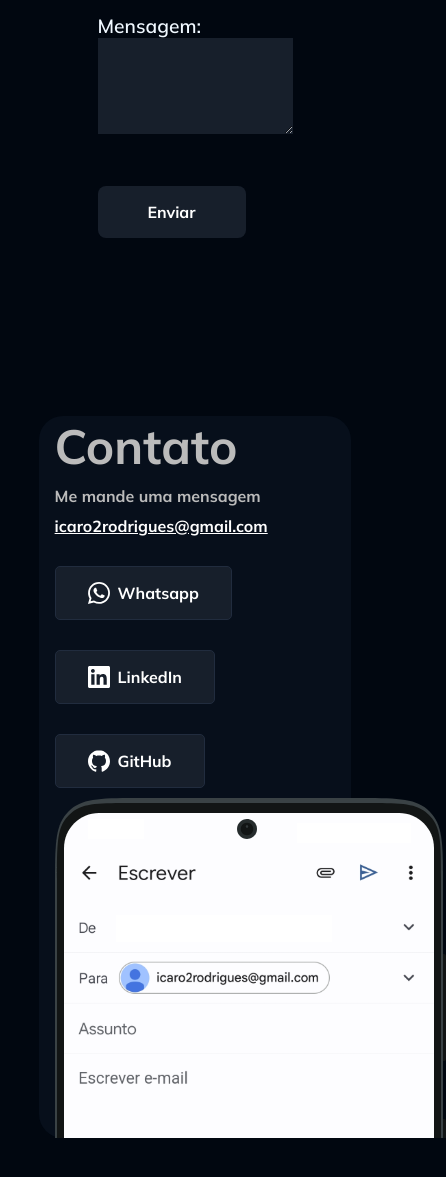
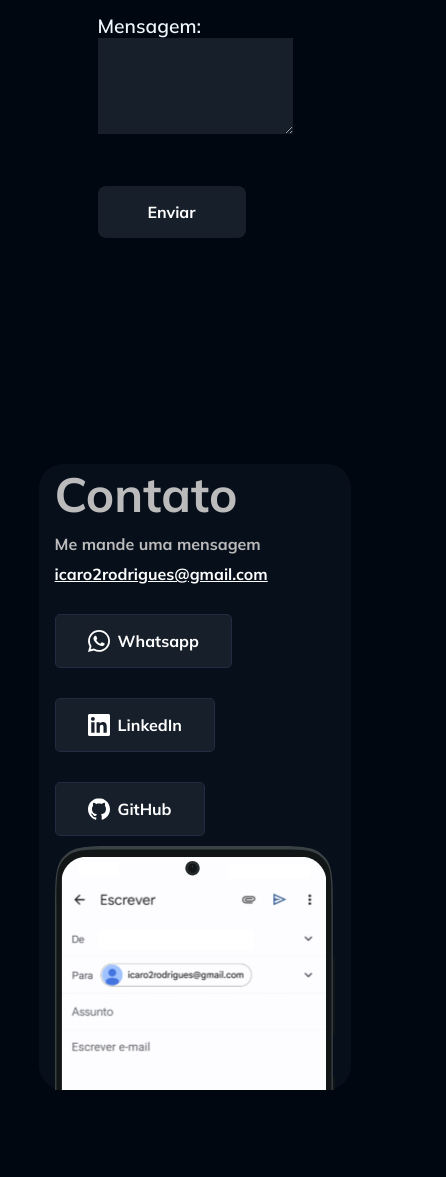
Before and after one commit to PZicaro/portfolio, a React (Vite) app: page / in a window 390 px wide. Shown: the part 4641-5818 px from the top of the page, 446 px wide, since content can reach past the window. Built offline with nearby package versions, Linux system fonts and the light colour scheme.

Commit message:
fix: alter celphone weight

```diff
--- a/src/components/ContatoPage/Contato.jsx
+++ b/src/components/ContatoPage/Contato.jsx
@@ -49,7 +49,7 @@ const Contato = ({image}) => {
                 </div>
 
 
-            <img src={celular} alt="" />
+            <img className='celular' src={celular} alt="" />
 
             </div>
         </div>
--- a/src/components/ContatoPage/contato.css
+++ b/src/components/ContatoPage/contato.css
@@ -118,3 +118,8 @@
   border-radius:5px;
 
 }
+@media(max-width:512px){
+  .celular{
+    width: 280px;
+  }
+}
```
